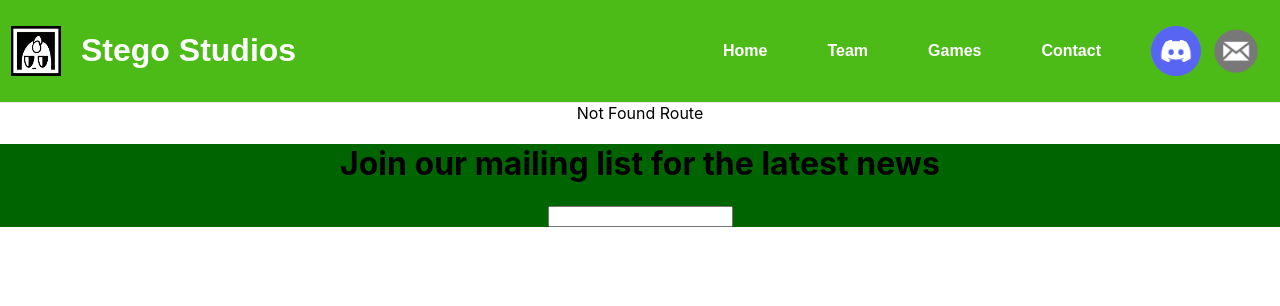
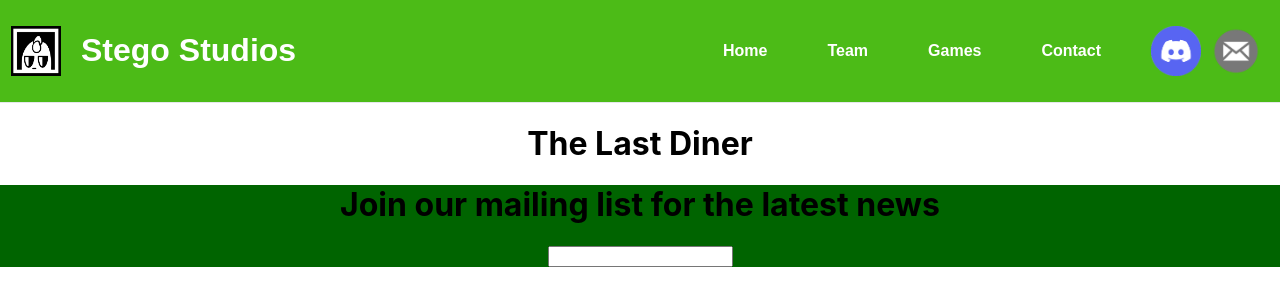
Before and after one commit to unimelb-game-makers/stego-studios, a React (Create React App) app: page /games/the-last-diner in a window 1280 px wide. Before the commit this address had no page. Shown: the top 306 px of the page. Built offline with nearby package versions, Linux system fonts and the light colour scheme; a web font is replaced by a local one.

Commit message:
update routing names and add image links in Games section

```diff
--- a/src/App.js
+++ b/src/App.js
@@ -5,8 +5,8 @@ import { BrowserRouter, Routes, Route } from "react-router-dom";
 
 import Games from "./routes/Games.tsx";
 import Home from "./routes/Home.tsx";
-import CreatureArk from "./routes/Creatureark.tsx";
-import CreepyCook from "./routes/Creepycook.tsx";
+import NoellesArk from "./routes/NoellesArk.tsx";
+import TheLastDiner from "./routes/TheLastDiner.tsx";
 import Trackline from "./routes/Trackline.tsx";
 
 function App() {
@@ -18,8 +18,8 @@ function App() {
             <Route index element={<Home />} />
             <Route path="games">
               <Route index element={<Games />} />
-              <Route path="creatureark" element={<CreatureArk />} />
-              <Route path="creepycook" element={<CreepyCook />} />
+              <Route path="noelles-ark" element={<NoellesArk />} />
+              <Route path="the-last-diner" element={<TheLastDiner />} />
               <Route path="trackline" element={<Trackline />} />
             </Route>
             <Route path="*" element={<>Not Found Route</>} />
--- a/src/routes/Creepycook.tsx
+++ /dev/null
@@ -1,7 +0,0 @@
-import React from "react";
-
-const CreepyCook = () => {
-  return <div>Creepy Cook</div>;
-};
-
-export default CreepyCook;
--- a/src/routes/Creatureark.tsx
+++ b/src/routes/NoellesArk.tsx
@@ -1,10 +1,11 @@
 import React from "react";
 
 
-const CreatureArk = () => {
+const NoellesArk = () => {
     return (
 
       <div>
+        <h1>Noelles Ark</h1>
 
       </div>
 
@@ -12,4 +13,4 @@ const CreatureArk = () => {
     )
 }
 
-export default CreatureArk
+export default NoellesArk
--- /dev/null
+++ b/src/routes/TheLastDiner.tsx
@@ -0,0 +1,16 @@
+import React from "react";
+
+
+const TheLastDiner = () => {
+    return (
+
+      <div>
+        <h1>The Last Diner</h1>
+
+      </div>
+
+
+    )
+}
+
+export default TheLastDiner
--- a/src/tsx-components/Showcase.tsx
+++ b/src/tsx-components/Showcase.tsx
@@ -1,5 +1,8 @@
 import React from "react";
 import '../styles/showcase.css'
+
+import {BrowserRouter, Link} from "react-router-dom"
+import Trackline from "../routes/Trackline";
 
 const Showcase = () => {
     return (
@@ -8,7 +11,11 @@ const Showcase = () => {
             <div className="showcase-left">
               <img src="/images/Top_Bar.png" alt="Top_Bar.png"/>
               <div className="overlay-div">
+                <Link to="/games/the-last-diner">
                 <img src="/images/creepycook.png" alt="creepycook.png"/>
+
+                </Link>
+                {/* <img src="/images/creepycook.png" alt="creepycook.png"/> */}
               </div>
             </div>
             <div className="showcase-right">
@@ -35,7 +42,10 @@ const Showcase = () => {
             <div className="showcase-right">
               <img src="/images/Middle_Bar.png" alt="Top_Bar.png"/>
               <div className="overlay-div">
+
+                <Link to="/games/trackline">
                 <img src="/images/trackline.png" alt="creepycook.png"/>
+                </Link>
               </div>
             </div>
         </div>
@@ -45,7 +55,9 @@ const Showcase = () => {
             <div className="showcase-left">
               <img src="/images/Bottom_Bar.png" alt="Top_Bar.png"/>
               <div className="overlay-div">
+                <Link to="/games/noelles-ark">
                 <img src="/images/creatureark.png" alt="creepycook.png"/>
+                </Link>
               </div>
             </div>
             <div className="showcase-right">
```
Also changed, not shown: src/routes/Trackline.tsx (+4 -3 lines).
